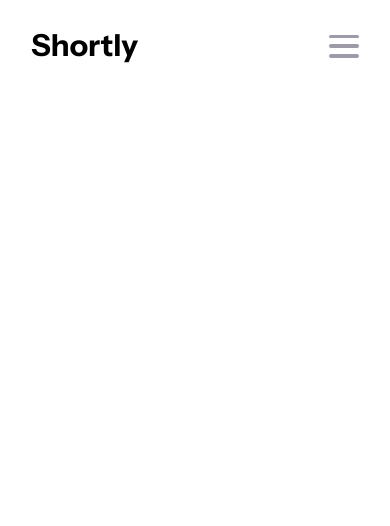
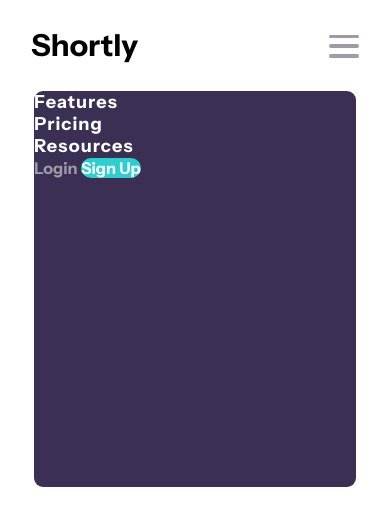
Before and after one commit to klaudiapalubska/URL-Shortening-API-Landing-Page, a website built with Parcel: page index.html in a window 390 px wide. Built offline with nearby package versions, Linux system fonts and the light colour scheme.

Commit message:
mobile menu

```diff
--- a/index.html
+++ b/index.html
@@ -25,7 +25,7 @@
         <div class="nav__logo">
           <a href="/" class="nav__title header header--small">Shortly</a>
         </div>
-        <ul class="nav__links list-style--menu">
+        <ul class="nav__links list-style list-style--menu">
           <li class="nav__item">
             <a href="#" class="nav__link paragraph--bold">Features</a>
           </li>
@@ -57,5 +57,37 @@
         </label>
       </div>
     </nav>
+    <div class="mobile-menu__background">
+      <div class="mobile-menu">
+        <ul class="mobile-menu__links list-style list-style--mobile-menu">
+          <li class="mobile-menu__item">
+            <a href="#" class="mobile-menu__link paragraph--interactive"
+              >Features</a
+            >
+          </li>
+          <li class="mobile-menu__item">
+            <a href="#" class="mobile-menu__link paragraph--interactive"
+              >Pricing</a
+            >
+          </li>
+          <li class="mobile-menu__item">
+            <a href="#" class="mobile-menu__link paragraph--interactive"
+              >Resources</a
+            >
+          </li>
+        </ul>
+        <div class="mobile-menu__hr"></div>
+        <div class="mobile-menu__buttons">
+          <button class="mobile-menu__log-in button paragraph--bold">
+            Login
+          </button>
+          <button
+            class="mobile-menu__sign-up button button--primary paragraph--bold"
+          >
+            Sign Up
+          </button>
+        </div>
+      </div>
+    </div>
   </body>
 </html>
--- a/src/sass/abstracts/_variables.scss
+++ b/src/sass/abstracts/_variables.scss
@@ -8,6 +8,7 @@ $neutral-400-color: hsl(257, 7%, 63%);
 $neutral-700-color: hsl(255, 11%, 22%);
 $neutral-800-color: hsl(260, 8%, 14%);
 $neutral-900-color: hsl(0, 0%, 0%);
+$mobile-menu-overlay-color: hsla(0, 0%, 0%, 0);
 
 $error-color: hsl(0, 87%, 67%);
 
--- a/src/sass/base/_typography.scss
+++ b/src/sass/base/_typography.scss
@@ -17,6 +17,12 @@ html {
     font-size: 0.9rem;
     color: a.$neutral-400-color;
   }
+  &--interactive {
+    font-weight: a.$font-weight-bold;
+    font-size: 1rem;
+    color: a.$neutral-0-color;
+    letter-spacing: 0.06rem;
+  }
 }
 
 .header {
--- a/src/sass/components/_features-list.scss
+++ b/src/sass/components/_features-list.scss
@@ -1,17 +1,24 @@
 @use "../abstracts/index" as a;
 
 .list-style {
-  &--menu {
   a {
     display: inline-block;
     &:hover {
       cursor: pointer;
-        color: a.$neutral-900-color;
       animation: pulse 1.2s ease-in-out infinite;
     }
     &:active {
       animation: clickEffect 0.3s ease;
     }
   }
+  &--menu {
+    a:hover {
+      color: a.$neutral-900-color;
     }
   }
+  &--mobile-menu {
+    a:hover {
+      color: red;
+    }
+  }
+}
--- a/src/sass/components/_index.scss
+++ b/src/sass/components/_index.scss
@@ -2,3 +2,4 @@
 @forward "features-list";
 @forward "buttons";
 @forward "hamburger";
+@forward "mobile-menu";
--- /dev/null
+++ b/src/sass/components/_mobile-menu.scss
@@ -0,0 +1,27 @@
+@use "../abstracts/index" as a;
+
+.mobile-menu {
+  width: 100%;
+  max-width: 27rem;
+  height: 57vh;
+  max-height: 22rem;
+  background-color: a.$primary-color-2;
+  z-index: 10;
+  margin: 0 1.9rem;
+  border-radius: 0.5rem;
+  &__background {
+    display: flex;
+    justify-content: center;
+    position: fixed;
+    height: 95vh;
+    width: 100%;
+    background-color: a.$mobile-menu-overlay-color;
+    z-index: 9;
+  }
+  &__links {
+  }
+  &__item {
+  }
+  &__link {
+  }
+}
```
Lines whose indentation alone changed are shown as unchanged.
